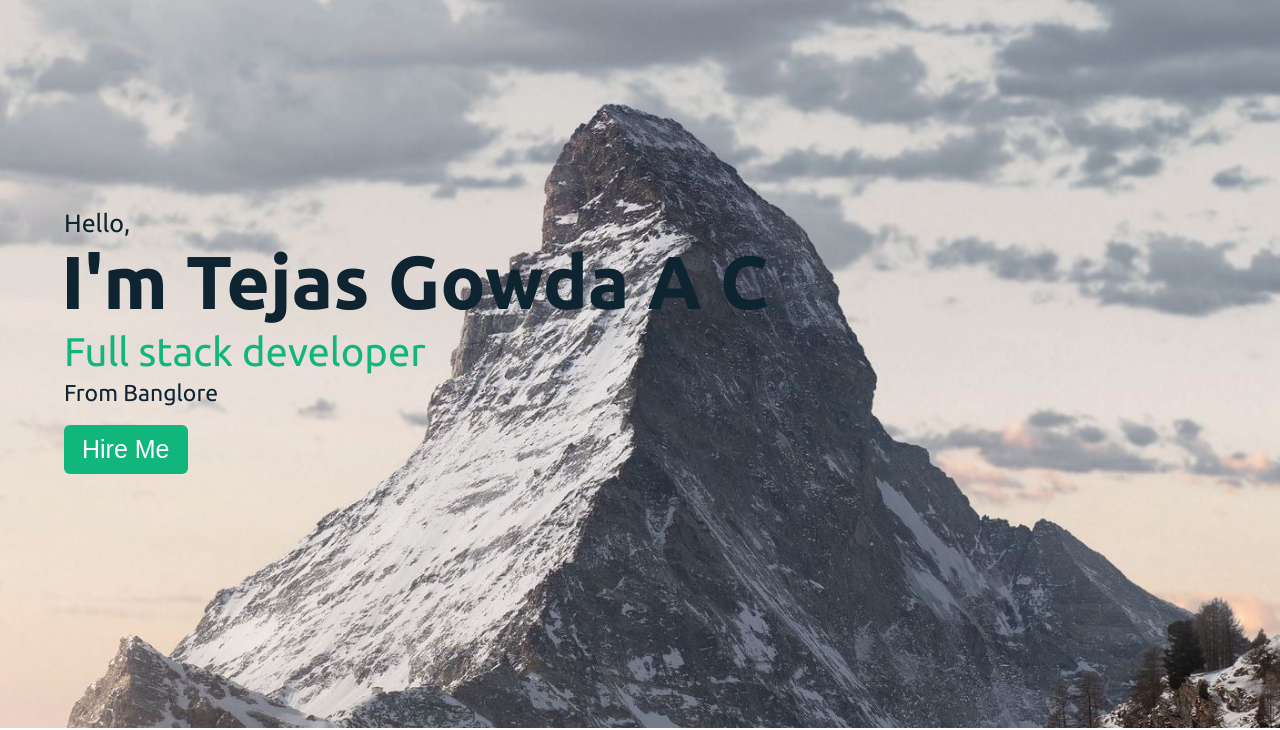
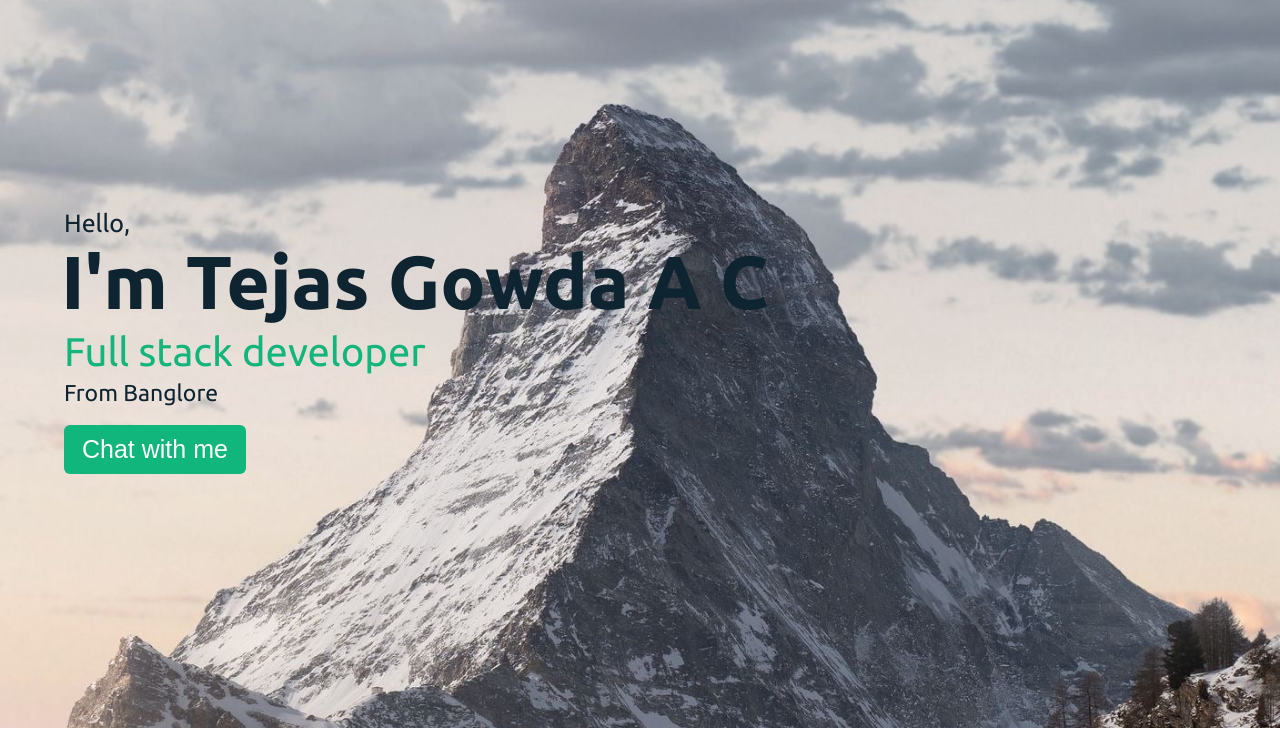
Before and after one commit to Teja5Gowda/r.github.io, a plain HTML site: page index.html in a window 1280 px wide. Shown: the part 72-802 px from the top of the page. Drawn offline with Linux system fonts and the light colour scheme.

Commit message:
Update index.html

```diff
--- a/index.html
+++ b/index.html
@@ -46,7 +46,9 @@
           <div class="text-four">From Banglore</div>
         </div>
         <div class="button">
-        <button>Hire Me</button>
+        <a href="https://github.com/Teja5Gowda" target="_blank">
+              <button type="button">Chat with me</button>
+          </a>
         </div>
       </div>
     </section>
@@ -134,7 +136,7 @@
           <div class="topic">Have Any Project?</div>
           <p>I am excited about the prospect of contributing to innovative projects and collaborating with dynamic teams. If you believe my skills align with your organization's needs, I welcome the opportunity to discuss how I can bring value to your team. Please feel free to reach out to me for further discussion or to schedule an interview.</p>
           <div class="button">
-            <a href="https://github.com/dashboard" target="_blank">
+            <a href="https://github.com/Teja5Gowda" target="_blank">
               <button type="button">Chat with me</button>
           </a>
           </div>
```
